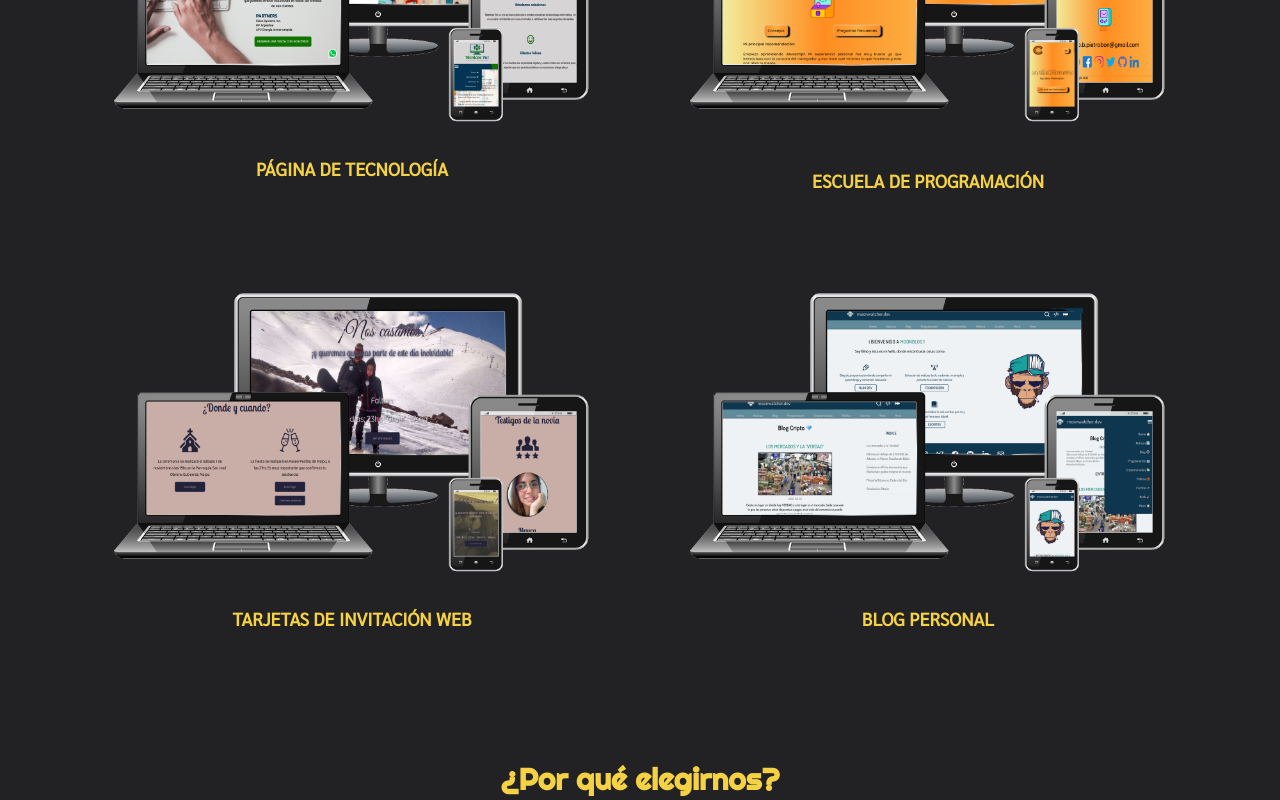
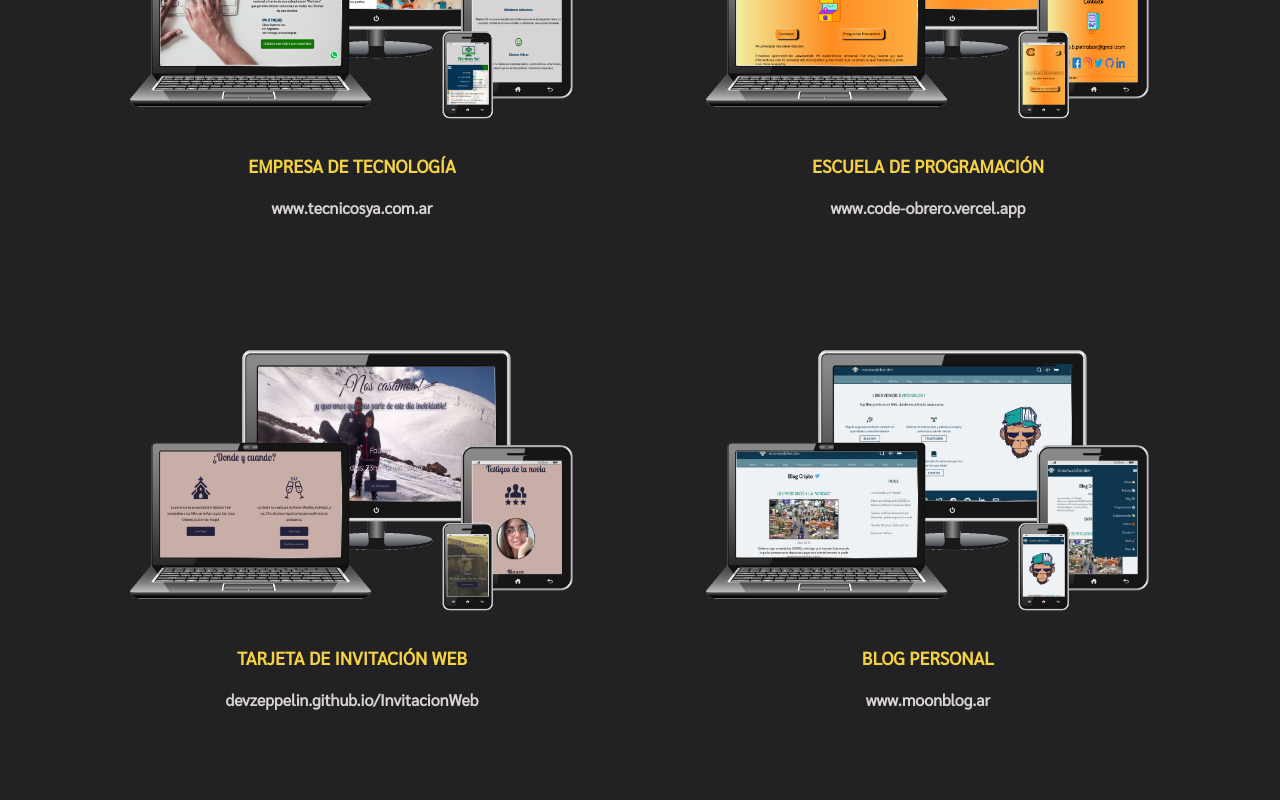
Before and after one commit to DevZeppelin/devzeppelinweb, a Next.js app: page / in a window 1280 px wide. Shown: the part 3160-3960 px from the top of the page. Built offline with nearby package versions, Linux system fonts and the light colour scheme.

Commit message:
create sectionWork component, and fix resolution problem in this component

```diff
--- /dev/null
+++ b/components/SectionWorkComponent.js
@@ -0,0 +1,32 @@
+import React from "react";
+
+const SectionWorkComponent = ({description, web, src}) => {
+  return (
+    <div className="p-6 md:p-16">
+      <img
+        src={src}
+        alt="responsive image mobile tablet notebook widescreen responsive-design"
+        className="w-full  animateImage"
+      />
+      <p className="text-lg text-yellow text-center pt-3 md:pt-8 uppercase font-bold">
+        {description}
+      </p>
+      <a href={`https://${web}`} rel="noopener" target="_blank">
+          <p className="text-base text-lightGray text-center pt-3 md:pt-4 font-bold">
+            {web}
+          </p>
+      </a>
+      <style jsx>{`
+
+      .animateImage:hover {
+          transform: scale(1.2);
+          padding: 0;
+          transition: 1.5s
+      }
+
+    `}</style>
+    </div>
+  );
+};
+
+export default SectionWorkComponent;
--- a/components/sections/SectionWorks.js
+++ b/components/sections/SectionWorks.js
@@ -1,4 +1,5 @@
 import Fade from "react-reveal/Fade";
+import SectionWorkComponent from "../SectionWorkComponent";
 
 const SectionWorks = () => {
   return (
@@ -9,58 +10,35 @@ const SectionWorks = () => {
         </h2>
         <div className="grid grid-cols-1 md:grid-cols-2 space-y-4 md:space-y-0">
           <Fade big>
-              <div className="p-2 md:p-12">
-                  <img
+            <SectionWorkComponent
               src="/responsiveImages/01.png"
-                    alt="responsive image mobile tablet notebook widescreen responsive-design"
-                    className="w-full  animateImage"
+              description="Empresa de tecnología"
+              web="www.tecnicosya.com.ar"
             />
-                  <p className="text-lg text-yellow text-center pt-3 md:pt-8 uppercase font-bold">Página de tecnología</p>
-              </div>
           </Fade>
           <Fade big>
-          <div className="p-2 md:p-12">
-              <img
+            <SectionWorkComponent
               src="/responsiveImages/02.png"
-                alt="responsive image mobile tablet notebook widescreen responsive-design"
-                className="w-full  animateImage"
+              description="Escuela de Programación"
+              web="www.code-obrero.vercel.app"
             />
-              <p className="text-lg text-yellow text-center pt-3 md:mt-8 uppercase font-bold">Escuela de programación</p>
-          </div>
           </Fade>
           <Fade big>
-          <div className="p-2 md:p-12">
-              <img
+            <SectionWorkComponent
               src="/responsiveImages/03.png"
-                alt="responsive image mobile tablet notebook widescreen responsive-design"
-                className="w-full  animateImage"
+              description="Tarjeta de invitación Web"
+              web="devzeppelin.github.io/InvitacionWeb"
             />
-              <p className="text-lg text-yellow text-center pt-3 md:pt-8 uppercase font-bold">Tarjetas de invitación web</p>
-          </div>
           </Fade>
           <Fade big>
-          <div className="p-2 md:p-12">
-              <img
+            <SectionWorkComponent
               src="/responsiveImages/04.png"
-                alt="responsive image mobile tablet notebook widescreen responsive-design"
-                className="w-full  animateImage"
+              description="Blog Personal"
+              web="www.moonblog.ar"
             />
-              <p className="text-lg text-yellow text-center pt-3 md:pt-8 uppercase font-bold">Blog personal</p>
-          </div>
           </Fade>
-
-
         </div>
       </div>
-      <style jsx>{`
-
-        .animateImage:hover {
-            transform: scale(1.2);
-            padding: 0;
-            transition: 1.5s
-        }
-
-      `}</style>
     </section>
   );
 };
--- a/pages/index.js
+++ b/pages/index.js
@@ -213,6 +213,7 @@ export default function Home() {
         </section>
 
         <SectionWorks />
+
         <section>
           <div className="text-center pt-16">
             <h2 className="text-3xl font-bold pb-12 font-righteous text-yellow">
```
Lines whose indentation alone changed are shown as unchanged.
